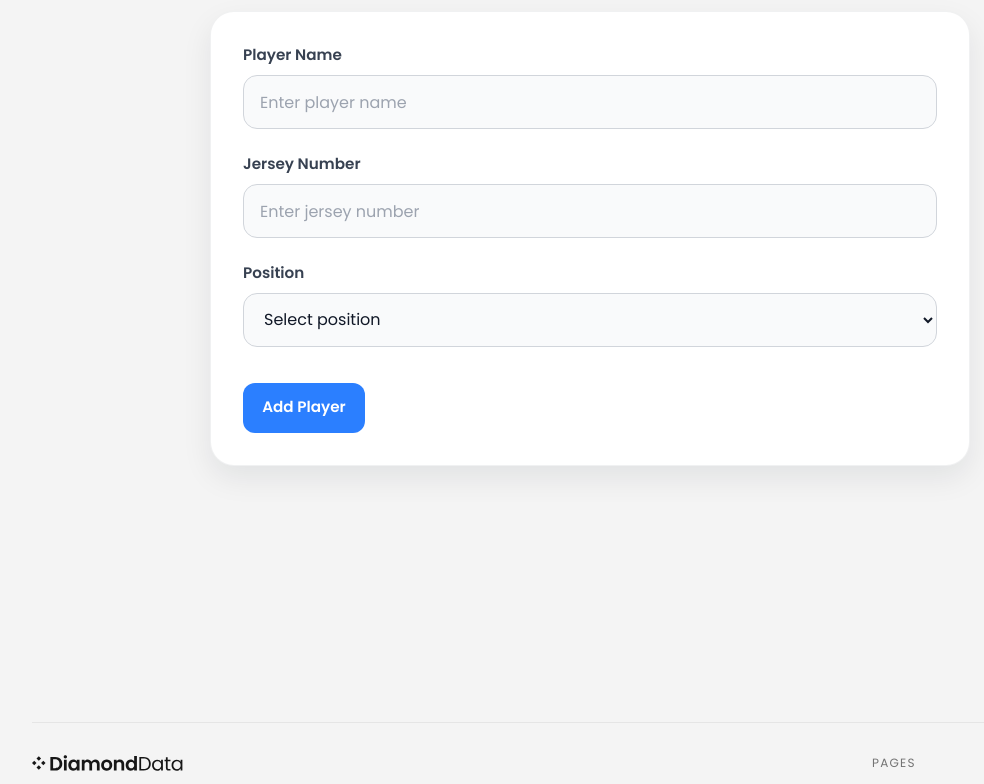
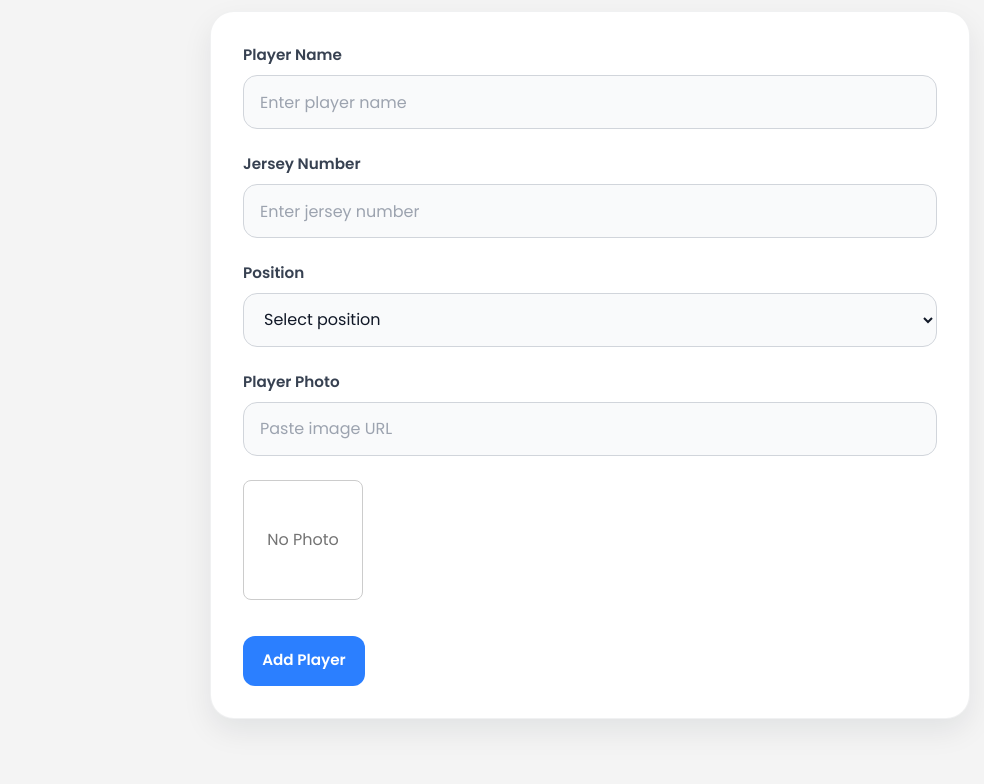
Before and after one commit to FSpitzock/Diamond_Data_Baseball_Stat_Tracker_V2.0, a React (Vite) app in the folder client/: page /AddPlayer in a window 1280 px wide. Shown: the part 377-1161 px from the top of the page, without its empty margins (0-984 px from the left). Built offline with nearby package versions, Linux system fonts and the light colour scheme.

Commit message:
add photo to player profile

```diff
--- a/client/src/components/Forms/AddPlayerForm.tsx
+++ b/client/src/components/Forms/AddPlayerForm.tsx
@@ -40,8 +40,8 @@ const GET_HOME_DATA = gql`
 `;
 
 const ADD_PLAYER = gql`
-  mutation AddPlayer($name: String!, $number: Int, $position: String) {
-    addPlayer(name: $name, number: $number, position: $position) {
+  mutation AddPlayer($name: String!, $number: Int, $position: String, $image: String) {
+    addPlayer(name: $name, number: $number, position: $position, image: $image) {
       playerId
       name
       number
@@ -56,17 +56,21 @@ const UPDATE_PLAYER = gql`
     $name: String!
     $number: Int
     $position: String
+    $image: String
   ) {
     updatePlayer(
       playerId: $playerId
       name: $name
       number: $number
       position: $position
+      image: $image
+
     ) {
       playerId
       name
       number
       position
+      image
     }
   }
 `;
@@ -118,6 +122,7 @@ const AddPlayerForm: React.FC<AddPlayerFormProps> = ({
   const [name, setName] = useState("");
   const [number, setNumber] = useState("");
   const [position, setPosition] = useState("");
+  const [image, setImage] = useState("");
   const [notification, setNotification] = useState<Notification | null>(null);
 
   const [addPlayer] = useMutation(ADD_PLAYER, {
@@ -144,10 +149,12 @@ const AddPlayerForm: React.FC<AddPlayerFormProps> = ({
           : "",
       );
       setPosition(editingPlayer.position || "");
+      setImage((editingPlayer as any)?.image || ""); // <-- move here
     } else {
       setName("");
       setNumber("");
       setPosition("");
+      setImage(""); // <-- just clear it
     }
   }, [editingPlayer]);
 
@@ -155,6 +162,7 @@ const AddPlayerForm: React.FC<AddPlayerFormProps> = ({
     setName("");
     setNumber("");
     setPosition("");
+    setImage("");
     setNotification(null);
   };
 
@@ -183,6 +191,7 @@ const AddPlayerForm: React.FC<AddPlayerFormProps> = ({
             name: name.trim(),
             number: number.trim() ? parseInt(number, 10) : null,
             position: position.trim(),
+            image: image.trim(),
           },
         });
 
@@ -201,6 +210,7 @@ const AddPlayerForm: React.FC<AddPlayerFormProps> = ({
     name: name.trim(),
     number: number.trim() ? parseInt(number, 10) : null,
     position: position.trim(),
+    image: image.trim(),
   },
 });
 
@@ -301,6 +311,48 @@ const AddPlayerForm: React.FC<AddPlayerFormProps> = ({
         </select>
       </div>
 
+      <div className="form-group">
+  <label htmlFor="playerImage">Player Photo</label>
+  <input
+    id="playerImage"
+    className="form-input"
+    type="text"
+    placeholder="Paste image URL"
+    value={image}
+    onChange={(e) => setImage(e.target.value)}
+  />
+</div>
+
+<div className="form-group">
+  {image ? (
+    <img
+      src={image}
+      alt="Player preview"
+      style={{
+        width: "120px",
+        height: "120px",
+        objectFit: "cover",
+        borderRadius: "8px",
+        border: "1px solid #ccc"
+      }}
+    />
+  ) : (
+    <div
+      style={{
+        width: "120px",
+        height: "120px",
+        border: "1px solid #ccc",
+        borderRadius: "8px",
+        display: "flex",
+        alignItems: "center",
+        justifyContent: "center"
+      }}
+    >
+      No Photo
+    </div>
+  )}
+</div>
+
       <div className="form-actions">
         <button type="submit" className="buttonPrimary">
           {editingPlayer ? "Update Player" : "Add Player"}
```
Lines whose indentation alone changed are shown as unchanged.
